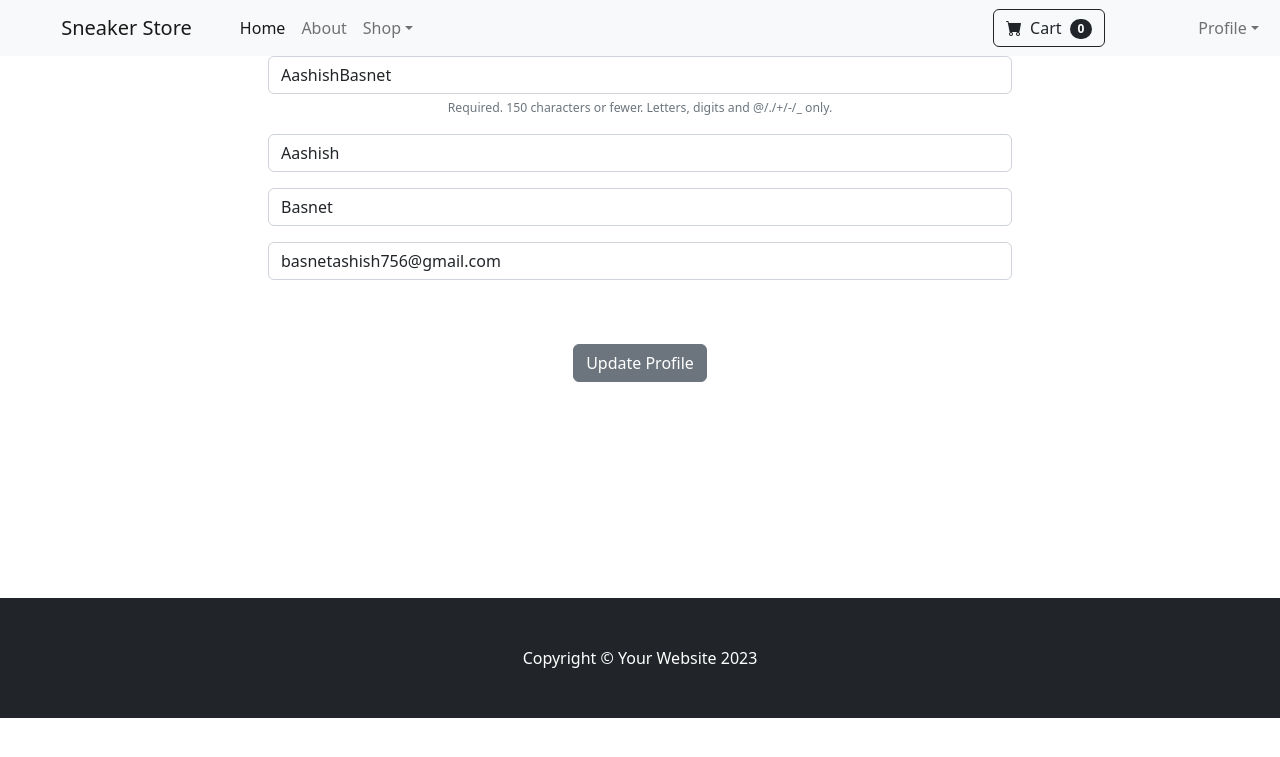
After one commit to AashishBasnet/django_ecommerce, a Django app: page /update-user/ in a window 1280 px wide. The commit adds this page. Shown: the top 757 px of the page. Run offline with Django 5.2, Linux system fonts and the light colour scheme; a user stored in the database is signed in; data comes from the database, SQL or seed files in the repository; both versions use the stored data as it was after the commit; some libraries are stand-ins or nearby versions.

Commit message:
update user profile page

```diff
--- a/Home/forms.py
+++ b/Home/forms.py
@@ -1,6 +1,27 @@
 from django.contrib.auth.models import User
-from django.contrib.auth.forms import UserCreationForm
+from django.contrib.auth.forms import UserCreationForm,UserChangeForm
 from django import forms
+
+class UpdateUserForm(UserChangeForm):
+	#Hide password error
+	password = None
+	#other stuff
+	email = forms.EmailField(label="", widget=forms.TextInput(attrs={'class':'form-control', 'placeholder':'Email Address'}))
+	first_name = forms.CharField(label="", max_length=100, widget=forms.TextInput(attrs={'class':'form-control', 'placeholder':'First Name'}))
+	last_name = forms.CharField(label="", max_length=100, widget=forms.TextInput(attrs={'class':'form-control', 'placeholder':'Last Name'}))
+
+	class Meta:
+		model = User
+		fields = ('username', 'first_name', 'last_name', 'email')
+
+	def __init__(self, *args, **kwargs):
+		super(UpdateUserForm, self).__init__(*args, **kwargs)
+
+		self.fields['username'].widget.attrs['class'] = 'form-control'
+		self.fields['username'].widget.attrs['placeholder'] = 'User Name'
+		self.fields['username'].label = ''
+		self.fields['username'].help_text = '<span class="form-text text-muted"><small>Required. 150 characters or fewer. Letters, digits and @/./+/-/_ only.</small></span>'
+
 
 class SignUpForm(UserCreationForm):
 	email = forms.EmailField(label="", widget=forms.TextInput(attrs={'class':'form-control', 'placeholder':'Email Address'}))
--- /dev/null
+++ b/Home/templates/Home/update_user_template.html
@@ -0,0 +1,23 @@
+{% extends 'index.html' %}
+
+{% block title %}
+  Django Ecommerce- Update Profile
+{% endblock %}
+
+{% block content %}
+  <div class="container">
+    <div class="row">
+      <center>
+        <div class="col-8">
+          <form method="POST" action="{% url 'update-user' %}">
+            {% csrf_token %}
+            {{ user_form.as_p }}
+            <br /><br />
+            <button type="submit" class="btn btn-secondary">Update Profile</button>
+          </form>
+        </div>
+      </center>
+    </div>
+  </div>
+  <br /><br /><br /><br /><br /><br /><br /><br /><br />
+{% endblock %}
--- a/Home/urls.py
+++ b/Home/urls.py
@@ -9,5 +9,5 @@ urlpatterns = [
     path("register/", views.UserRegisterView, name='register'),
     path("product/<slug:slug>", views.SingleProductView, name='product'),
     path("category/<slug>", views.ProductCategoryView, name='category'),
-
+    path("update-user/", views.UpdateUserView, name = 'update-user')
 ]
--- a/Home/views.py
+++ b/Home/views.py
@@ -5,9 +5,10 @@ from django.contrib.auth import authenticate, login, logout
 from django.contrib import messages
 from django.contrib.auth.models import User
 from django.contrib.auth.forms import UserCreationForm
-from .forms import SignUpForm
+from .forms import SignUpForm, UpdateUserForm
 from django import forms
 # Create your views here.
+
 
 
 def HomeView(request):
@@ -93,3 +94,22 @@ def ProductCategoryView(request, slug):
     except:
         messages.success(request, ("The Category Doesn't exist"))
         return redirect('home')
+
+def UpdateUserView(request):
+    if request.user.is_authenticated:
+        current_user = User.objects.get(id = request.user.id)
+        user_form = UpdateUserForm(request.POST or None, instance = current_user)
+        if user_form.is_valid():
+            user_form.save()
+
+            login(request, current_user)
+            messages.success(request,"Your Profile has been updated")
+            return redirect('home')
+        return render(request, "Home/update_user_template.html",{
+        'user_form': user_form })
+
+    else:
+        messages.success(request,"You must be logged in to access the page")
+        return redirect('home')
+
+    return render(request, "Home/update_user_template.html",{})
--- a/templates/index.html
+++ b/templates/index.html
@@ -63,25 +63,33 @@
               <button class="btn btn-outline-dark" type="submit">
                 <i class="bi-cart-fill me-1"></i>
                 Cart
-                <span class="badge bg-dark text-white ms-1 rounded-pill" id="cart_quantity">{{cart|length}}</span>
+                <span class="badge bg-dark text-white ms-1 rounded-pill" id="cart_quantity">{{ cart|length }}</span>
               </button>
             </a>
           </div>
         </div>
         <ul class="navbar-nav me-auto mb-2 mb-lg-0 ms-lg-4">
+          <li class="nav-item dropdown">
+            <a class="nav-link dropdown-toggle" id="navbarDropdown" href="#" role="button" data-bs-toggle="dropdown" aria-expanded="false">Profile</a>
+            <ul class="dropdown-menu" aria-labelledby="navbarDropdown">
               {% if user.is_authenticated %}
-            <li class="nav-item">
-              <a class="nav-link" href=" {% url 'logout' %} ">Logout</a>
+                <li>
+                  <a class="dropdown-item" href=" {% url 'update-user' %} ">Edit Profile</a>
+                </li>
+                <li>
+                  <a class="dropdown-item text-danger" href=" {% url 'logout' %} ">Logout</a>
                 </li>
               {% else %}
-            <li class="nav-item">
-              <a class="nav-link" href=" {% url 'login' %} ">Login</a>
+                <li>
+                  <a class="dropdown-item" href=" {% url 'login' %} ">Login</a>
                 </li>
 
-            <li class="nav-item">
-              <a class="nav-link" href=" {% url 'register' %} ">Register</a>
+                <li>
+                  <a class="dropdown-item" href=" {% url 'register' %} ">Register</a>
                 </li>
               {% endif %}
+            </ul>
+          </li>
         </ul>
       </nav>
     {% endblock %}
```
Also changed, not shown: db.sqlite3. Lines whose indentation alone changed are shown as unchanged.
